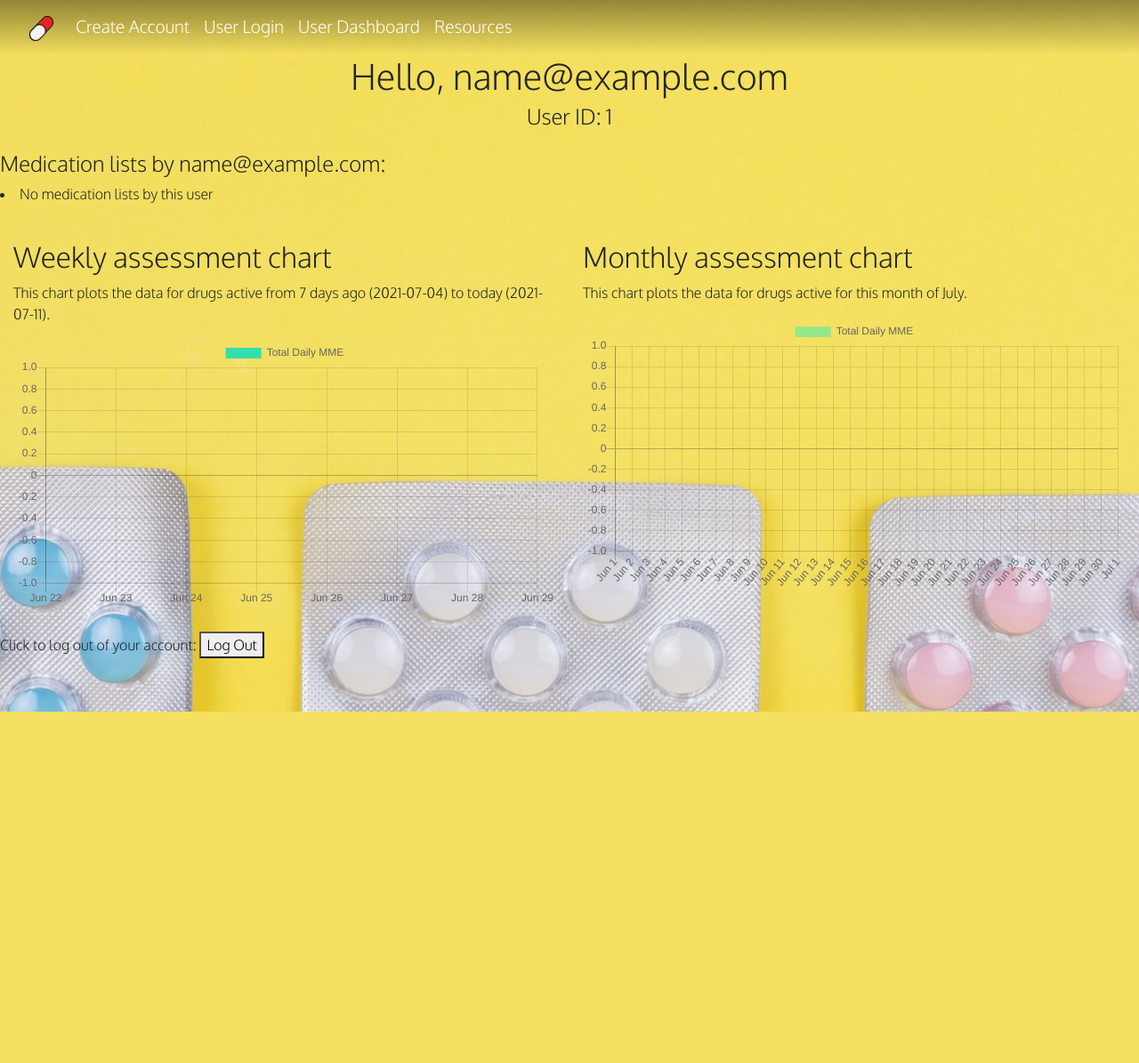
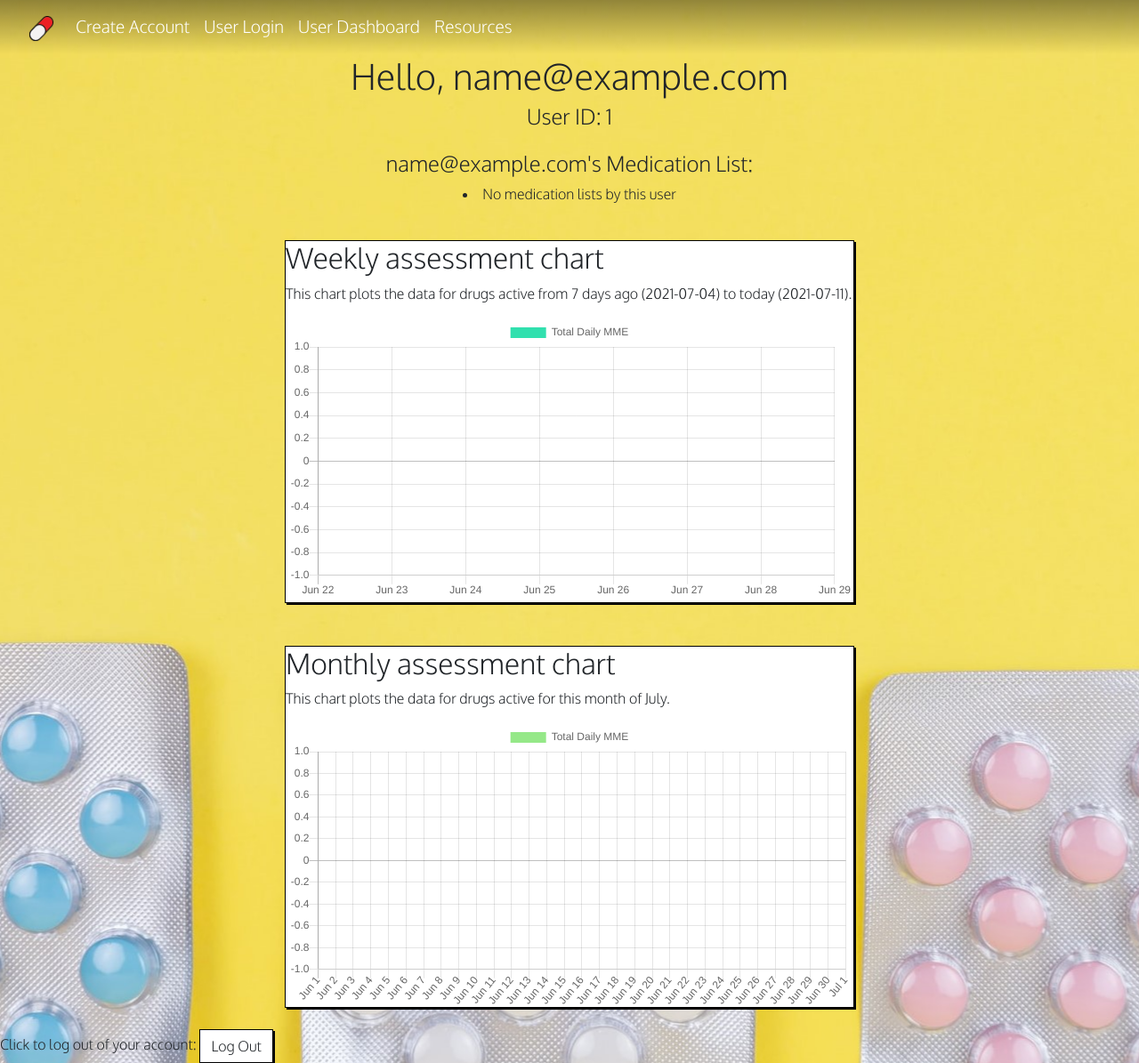
Before and after one commit to khanderz/MME-Calculator, a Flask app: page /users/1 in a window 1280 px wide. Shown: the whole page at 89% size. Before the commit the page ends 800 px from the top, so only its background shows below. Run offline with Flask 2, Linux system fonts and the light colour scheme; the visitor is signed in with stand-in values (Sample User, id 1); data comes from the database, SQL or seed files in the repository; data that the repository does not hold is empty; some libraries are stand-ins or nearby versions.

Commit message:
updates to resources and user details page

```diff
--- a/static/css/homepage.css
+++ b/static/css/homepage.css
@@ -1,6 +1,6 @@
 @import url('https://fonts.googleapis.com/css2?family=Oxygen:wght@300&display=swap');
 
-
+/* transparent nav bar */
 .homepage nav {
     position: fixed;
     top: 0;
@@ -28,6 +28,8 @@
     color: #ffec5c;
   }
 
+  /* homepage  */
+
   .homepage > section.container-fluid,
   .homepage > section.container {
     width: 100vw;
@@ -35,12 +37,15 @@
     padding-top: 56px;
   }
 
+  /* body */
 
    body {
     font-family: 'Oxygen' ;
     background: url('/static/img/pale_yellow2.jpg') no-repeat center center fixed;
   }
 
+
+  /* underline wipe effects for links on resource pages */
   .line-wipe {
     position: relative;
     text-decoration: none !important;
@@ -61,3 +66,40 @@
     width: 100%;
     border-bottom-color: rgb(0, 86, 179);
   }
+
+/* forms */
+
+.custom-input {
+    padding: 0.5em;
+    border: 0;
+    border-bottom: 1px solid black;
+  }
+
+  .custom-input:focus {
+    border-bottom: 2px solid rgb(55, 170, 243);
+  }
+
+  .custom-button-1 {
+    border: 1px solid black;
+    border-radius: 0;
+    box-shadow: 2px 2px 0 black;
+    background: white;
+  }
+
+  .custom-button-1:hover {
+    background: black;
+    color: white;
+    box-shadow: 2px 2px 0 gray;
+  }
+
+
+  /* chart containers */
+
+  .chart {
+    border: 1px solid black;
+    border-radius: 0;
+    box-shadow: 2px 2px 0 black;
+    background: white;
+    width: 50vw;
+
+  }
--- a/templates/base.html
+++ b/templates/base.html
@@ -58,7 +58,7 @@
     </li>
         <li class="nav-item">
       <a class="nav-link" href="/users/{{user_id}}">User Dashboard</a>
-    </li>
+      </li>
         <li class="nav-item">
       <a class="nav-link" href="/resources">Resources</a>
     </li>
--- a/templates/create_account.html
+++ b/templates/create_account.html
@@ -11,16 +11,16 @@
 
         <p>
             Email
-            <input type="text" name="email">
+            <input class="custom-input" type="text" name="email">
         </p>
 
         <p>
             Password
-            <input type="password" name="password">
+            <input class="custom-input" type="password" name="password">
         </p>
 
         <p>
-            <input type="submit" value="Register">
+            <input class="btn custom-button-1" type="submit" value="Register">
         </p>
 
     </form>
--- a/templates/user_details.html
+++ b/templates/user_details.html
@@ -19,9 +19,10 @@
 </div>
 
 
+<!-- user med lists -->
+<div class="text-center">
 <p>
-<!-- user med lists -->
-    <h4>Medication lists by {{ user.email }}:</h4>
+    <h4>{{ user.email }}'s Medication List:</h4>
     {% if user.med_list %}
         {% for drug in user.med_list %}
             <li>Drug: {{ drug.opioid.opioid_name }}
@@ -41,29 +42,26 @@
 {% endif %}
 <br>
 </p>
+</div>
 
 
-<div class="parent-container d-flex">
 
-    <div class="container">
 
-      <div class="row">
 
-        <div class="col">
 <!-- bar charts -->
+<div class="d-flex justify-content-center">
+    <div class="chart">
     <h2>Weekly assessment chart</h2>
     <p>This chart plots the data for drugs active from 7 days ago ({{ ago }}) to today ({{ today }}). </p>
     <canvas id="week-bar-chart"></canvas>
 
 </div>
 </div>
-</div>
+<br>
+<br>
 
-<div class="container">
-
-    <div class="row">
-
-      <div class="col">
+<div class="d-flex justify-content-center">
+<div class="chart">
 
     <h2>Monthly assessment chart</h2>
     <p>This chart plots the data for drugs active for this month of {{ month }}. </p>
@@ -71,15 +69,14 @@
 
 </div>
 </div>
-</div>
-</div>
+
 
 <br>
 
 <!-- logout -->
 <form action="/logout">
     Click to log out of your account:
-      <button type="submit" name="logout">
+      <button class="btn custom-button-1" type="submit" name="logout">
         Log Out
     </button>
   </form>
--- a/templates/user_login.html
+++ b/templates/user_login.html
@@ -11,16 +11,16 @@
 
             <p>
                 Email
-                <input type="text" name="email">
+                <input class="custom-input" type="text" name="email">
             </p>
 
             <p>
                 Password
-                <input type="password" name="password">
+                <input class="custom-input" type="password" name="password">
             </p>
 
             <p>
-                <input type="submit" value="Login">
+                <input class="btn custom-button-1" type="submit" value="Login">
             </p>
 
         </form>
```
Also changed, not shown: templates/homepage.html (+36 -31 lines), templates/resources.html (+11 -14 lines).
